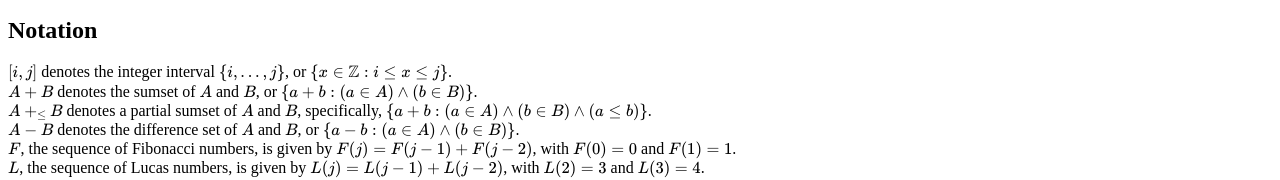
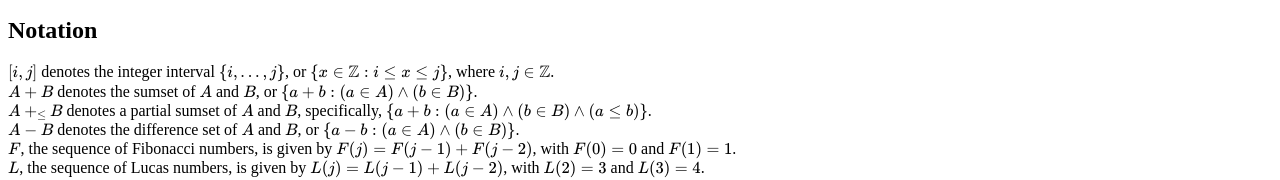
Before and after one commit to mccode187/math, a plain HTML site: page index.html in a window 1280 px wide. Shown: the part 774-954 px from the top of the page. Drawn offline with nearby package versions, Linux system fonts and the light colour scheme.

Commit message:
clarified definition of integer interval

```diff
--- a/index.html
+++ b/index.html
@@ -87,7 +87,7 @@
       &emsp; Oct 27 2023
    </p>
    <h2>Notation</h2>
-   <p>\([i,j]\) denotes the integer interval \(\{i,...,j\}\), or \(\{x \in \mathbb{Z} : i \leq x \leq j\}\).<br>
+   <p>\([i,j]\) denotes the integer interval \(\{i,...,j\}\), or \(\{x \in \mathbb{Z} : i \leq x \leq j\}\), where \(i,j \in \mathbb{Z}\).<br>
       \(A+B\) denotes the sumset of \(A\) and \(B\), or \(\{a+b : (a \in A) \land (b \in B)\}\).<br>
       \(A+_{\leq}B\) denotes a partial sumset of \(A\) and \(B\), specifically, \(\{a+b : (a \in A) \land (b \in B)
       \land (a \leq b)\}\). <br>
```
